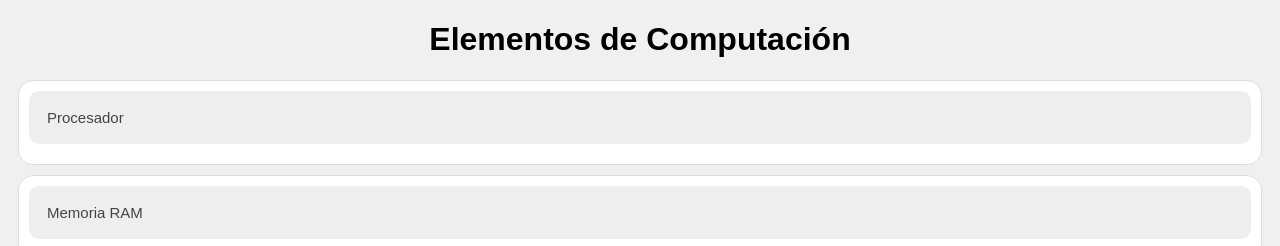
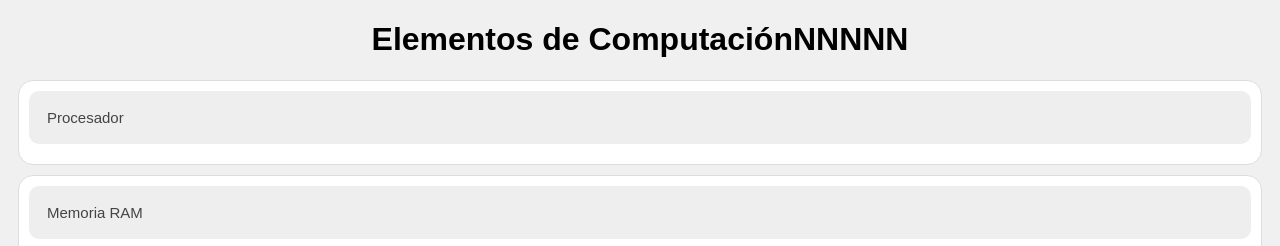
Before and after one commit to SiXo1/prueba1, a plain HTML site: page Index.html in a window 1280 px wide. Shown: the top 246 px of the page. Drawn offline with Linux system fonts and the light colour scheme; a script that the page names is missing.

Commit message:
Update Index.html

```diff
--- a/Index.html
+++ b/Index.html
@@ -7,7 +7,7 @@
     <title>Document</title>
 </head>
 <body>
-    <h1>Elementos de Computación</h1>
+    <h1>Elementos de ComputaciónNNNNN</h1>
     <div class="computer-item">
         <button class="accordion">Procesador</button>
         <div class="panel">
```
